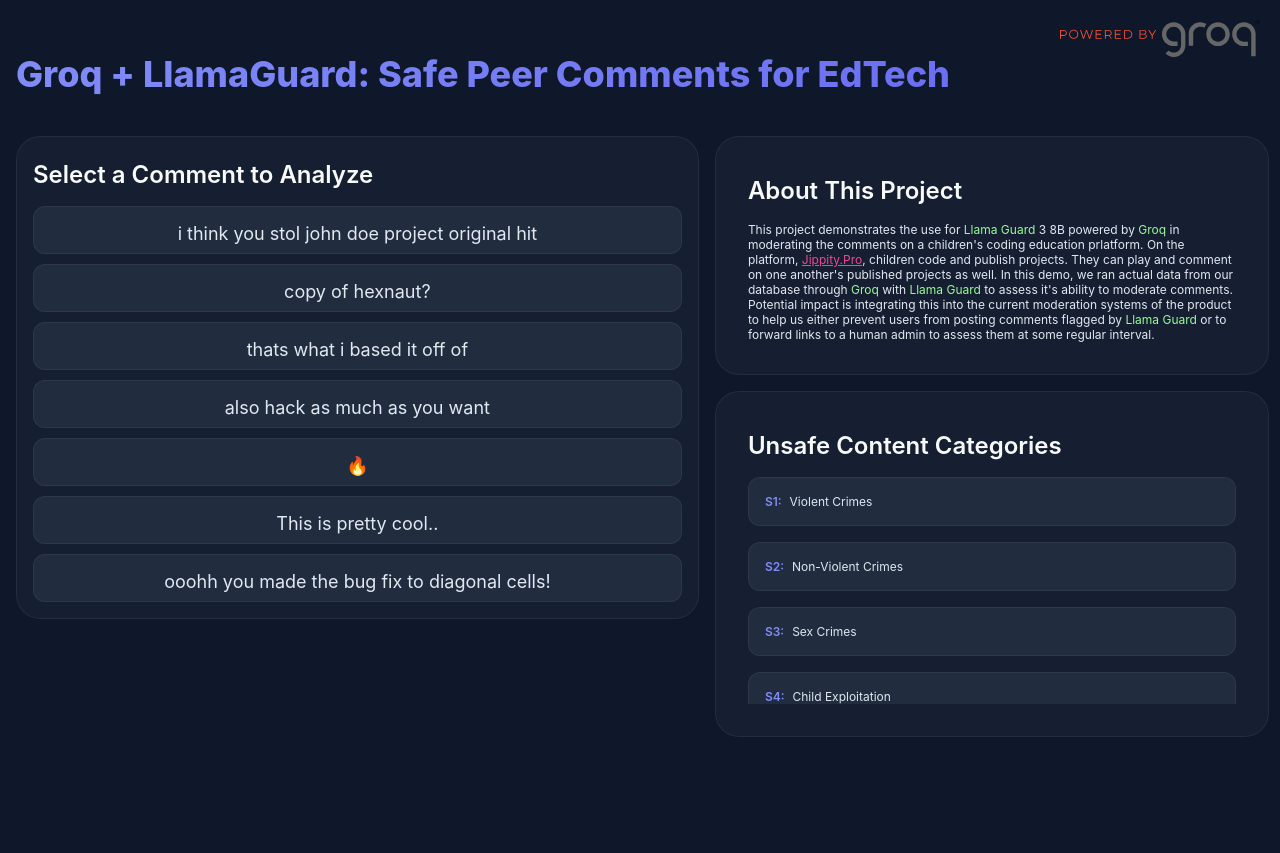
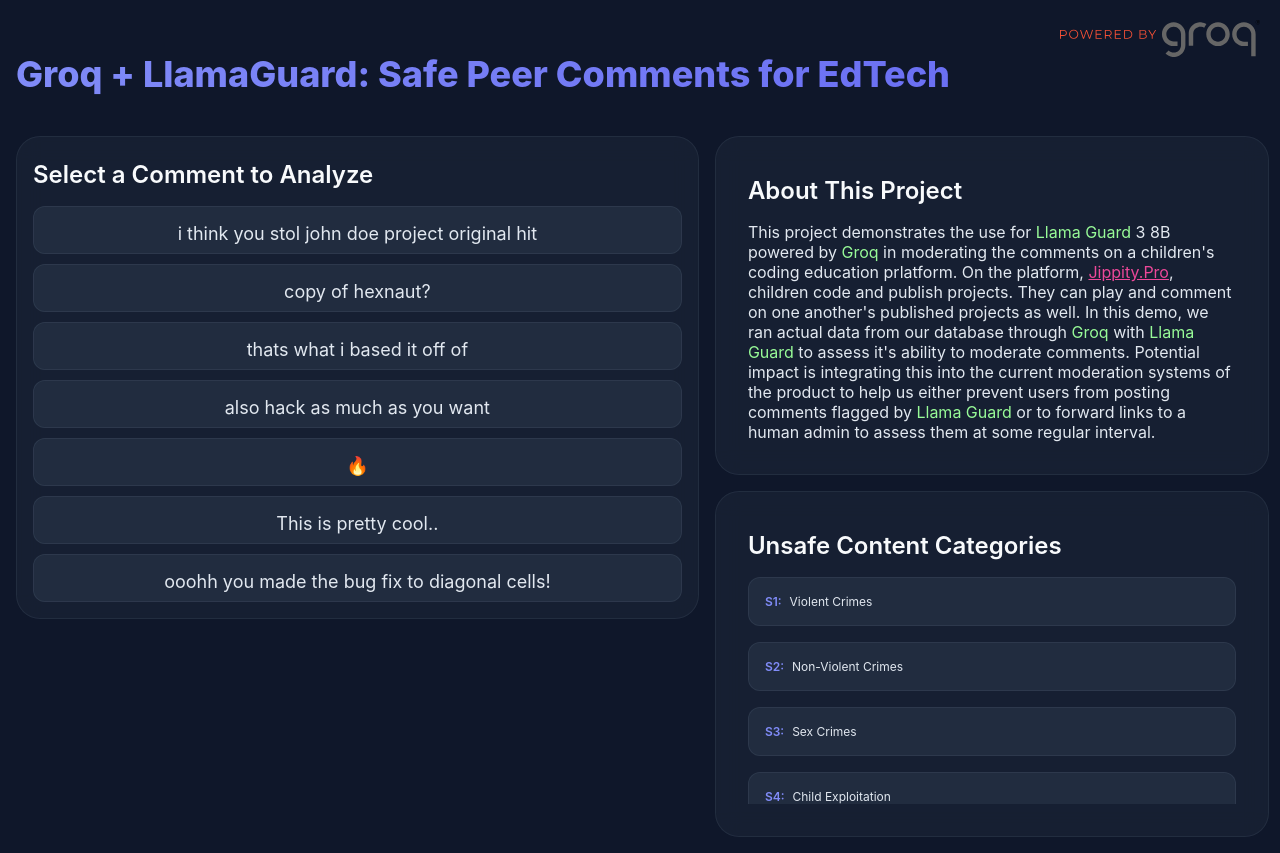
Before and after one commit to kristenmontesano/grok-guard-frontend, a React (Vite) app: page / in a window 1280 px wide. Before the commit the page ends 800 px from the top, so only its background shows below. Built offline with nearby package versions, Linux system fonts and the light colour scheme; no server answers; what groq-sdk would draw is missing.

Commit message:
Update index.css

```diff
--- a/src/index.css
+++ b/src/index.css
@@ -235,7 +235,7 @@
   border-radius: 24px;
   padding: 2rem;
   width: 90%;
-  font-size:  1.rem;
+  font-size:  1rem;
 }
 
 .categories-panel {
```
